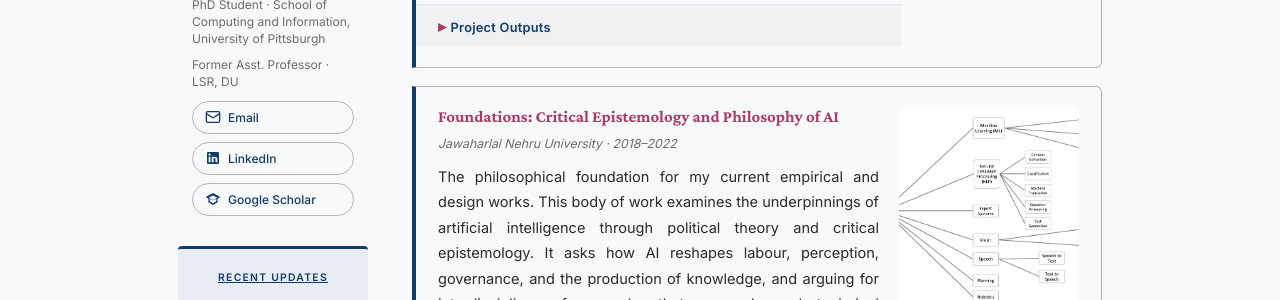
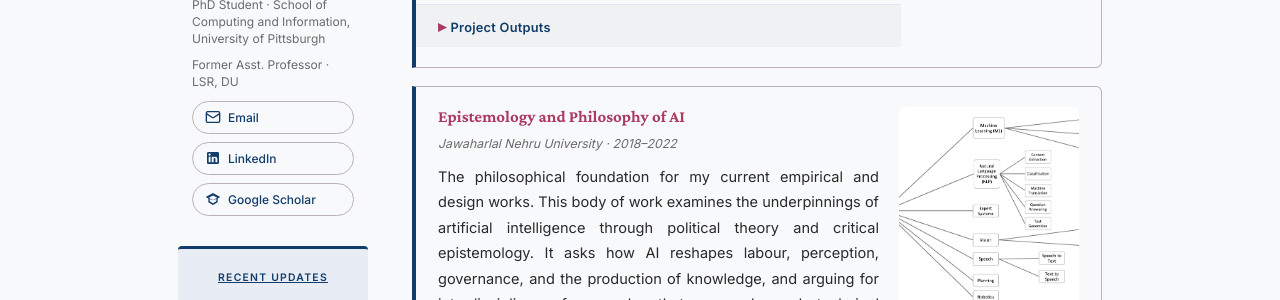
Before and after one commit to adityanayak-info/adityanayak-info.github.io, a Jekyll site: the page built from projects.md, in a window 1280 px wide and 900 px high, scrolled down 1081 px. Shown: the part 153-453 px from the top of the window. Built offline with Jekyll 4.4.1, drawn with Linux system fonts in a browser that asks for light colours.

Commit message:
Update projects.md

```diff
--- a/projects.md
+++ b/projects.md
@@ -71,7 +71,7 @@ permalink: /projects/
 
 <div class="project-card">
   <div class="project-card-body">
-    <h3><a href="https://scholar.google.com/citations?user=2aDc8HAAAAAJ&hl=en" class="project-card-link" target="_blank" rel="noopener">Foundations: Critical Epistemology and Philosophy of AI</a></h3>
+    <h3><a href="https://scholar.google.com/citations?user=2aDc8HAAAAAJ&hl=en" class="project-card-link" target="_blank" rel="noopener">Epistemology and Philosophy of AI</a></h3>
     <p class="project-meta">Jawaharlal Nehru University · 2018–2022</p>
     <p>The philosophical foundation for my current empirical and design works. This body of work examines the underpinnings of artificial intelligence through political theory and critical epistemology. It asks how AI reshapes labour, perception, governance, and the production of knowledge, and arguing for interdisciplinary frameworks that move beyond technical rationality toward socially grounded accounts of algorithmic systems.</p>
     <span class="project-tag">Philosophy of Technology</span><span class="project-tag">Critical Epistemology</span><span class="project-tag">Political Theory</span><span class="project-tag">AI &amp; Society</span>
```
